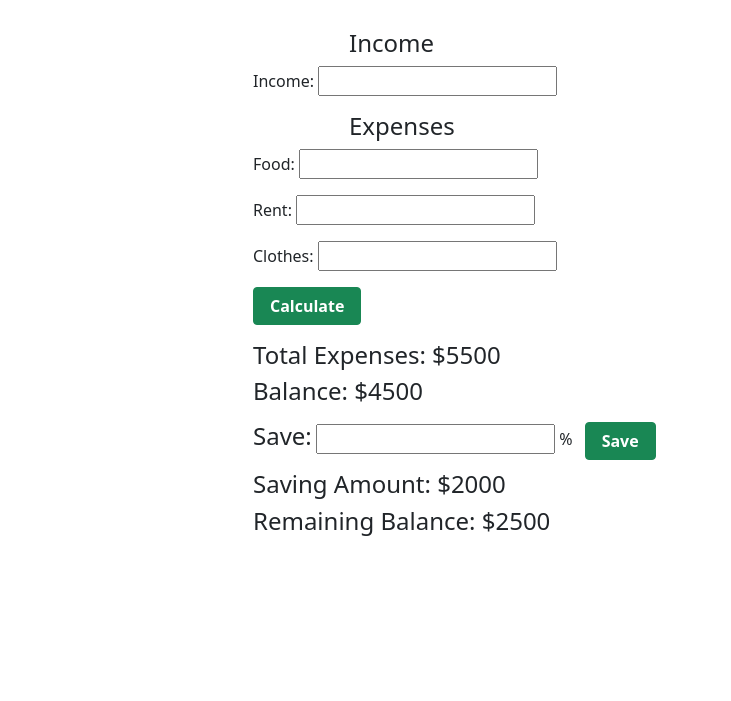
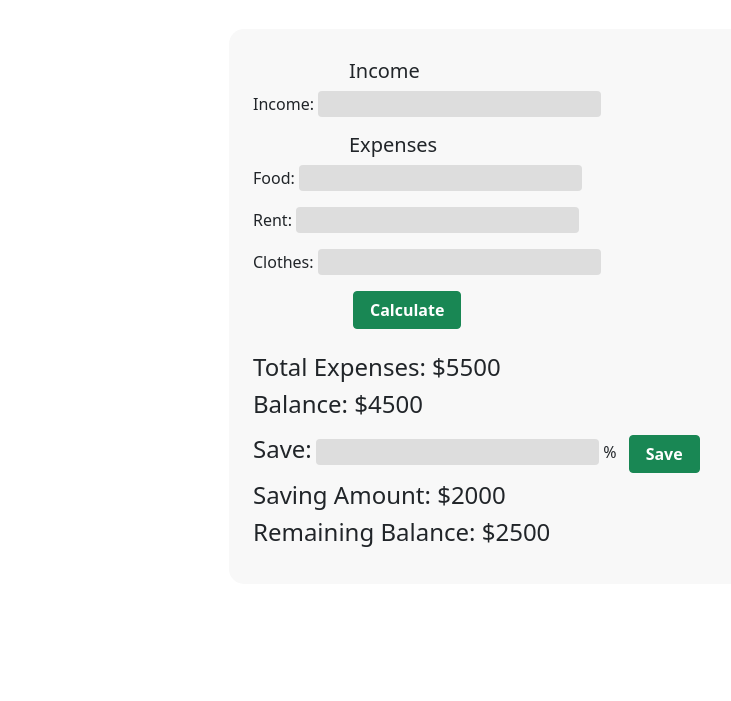
Before and after one commit to abujakariacse/money-master-js, a plain HTML site: page index.html in a window 1280 px wide. Shown: the part 99-800 px from the top of the page, without its empty margins (411-1142 px from the left). Drawn offline with nearby package versions, Linux system fonts and the light colour scheme.

Commit message:
correction

```diff
--- a/css/style.css
+++ b/css/style.css
@@ -5,3 +5,21 @@ body{
     margin: 0;
     padding: 0;
 }
+input{
+    border: none;
+    background-color: rgba(128, 128, 128, 0.226);
+
+    padding-left: 50px;
+}
+.calc-img{
+    border-radius: 50px;
+}
+.calc-area{
+    background-color: #F8F8F8;  /* rgba(128, 128, 128, 0.109); */
+    border-radius: 15px;
+    padding: 30px;
+
+}
+.calculate-btn{
+    margin-left: 100px;
+}
--- a/index.html
+++ b/index.html
@@ -13,34 +13,34 @@
 
 <body>
     <header>
-        <h1 class="text-center mt-4 fw-bold text-success">Monthly Settlement</h1>
+        <h1 class="text-center mt-4 pt-2 fw-bold text-success">Monthly Settlement</h1>
     </header>
     <main>
-        <section class="container pt-4">
-            <div class="row py-4 gx-5">
+        <section class="container pt-4 mt-4">
+            <div class="row gx-5">
                 <div class="col-12 col-sm-12 col-lg-6 col-xl-6">
                     <img class="calc-img img-fluid rounded" src="images/dark-calc.jpg" alt="">
                 </div>
-                <div class="col-12 col-sm-12 col-lg-6 col-xl-6">
-                    <div>
-                        <h4 class="ps-5  ms-5">Income</h4>
+                <div class="col-12 col-sm-12 col-lg-6 col-xl-6 ps-lg-4 calc-area">
+                    <div class="">
+                        <h5 class="ps-5  ms-5">Income</h5>
                         <span>Income:</span>
-                        <input class="mb-3" type="number" name="" id="">
-                        <h4 class="ps-5  ms-5">Expenses</h4>
+                        <input class="mb-3 rounded" type="number" name="" id="">
+                        <h5 class="ps-5  ms-5">Expenses</h5>
                         <span>Food:</span>
-                        <input class="mb-3" type="number" name="" id="">
+                        <input class="mb-3 rounded" type="number" name="" id="">
                         <br>
                         <span>Rent:</span>
-                        <input class="mb-3" type="number" name="" id="">
+                        <input class="mb-3 rounded" type="number" name="" id="">
                         <br>
                         <span>Clothes:</span>
-                        <input class="mb-3" type="number" name="" id="">
+                        <input class="mb-3  rounded" type="number" name="" id="">
                         <br>
-                        <button class="btn btn-success fw-bold px-3 mb-3 gx-3">Calculate</button>
+                        <button class="calculate-btn btn btn-success fw-bold px-3 mb-4 ms-6">Calculate</button>
                         <h4 class="">Total Expenses: $<span>5500</span></h4>
                         <h4 class="mb-3">Balance: $<span>4500</span></h4>
                         <h4 class="d-inline">Save:</h4>
-                        <input class="mb-3" type="number">
+                        <input class="mb-3  rounded" type="number">
                         <span>%</span>
                         <button class="btn btn-success fw-bold px-3 col-sm ms-2">Save</button>
                         <h4>Saving Amount: $<span>2000</span></h4>
```
